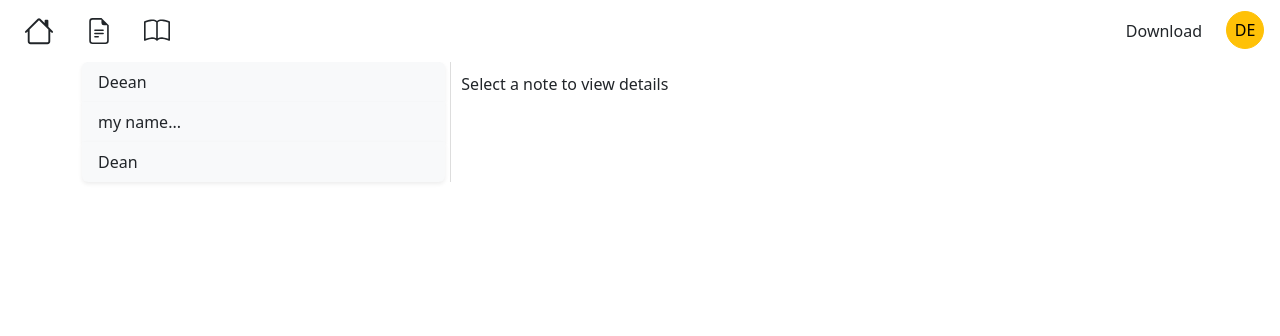
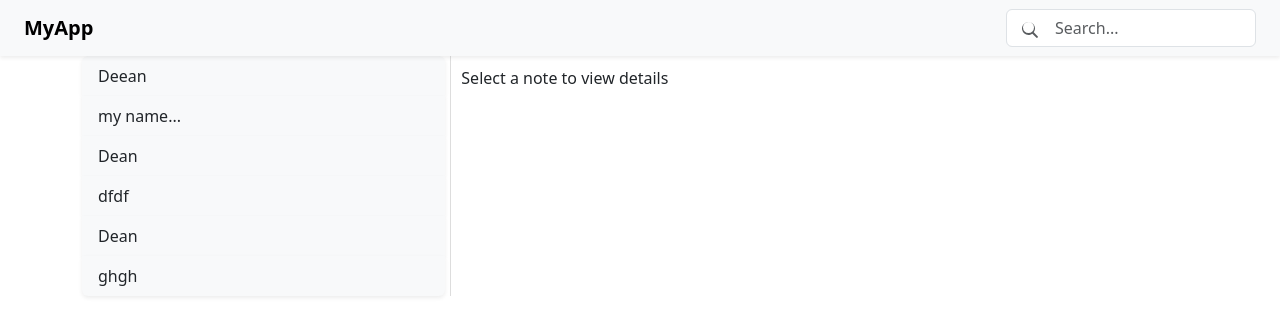
Before and after one commit to Dean14692-prog/Phase2-React-NotePad-Project, a React (Create React App) app: page /notes in a window 1280 px wide. Shown: the top 336 px of the page. Built offline with nearby package versions, Linux system fonts and the light colour scheme; data requests are answered from the project's data file.

Commit message:
search bar

```diff
--- a/db.json
+++ b/db.json
@@ -11,6 +11,18 @@
     {
       "id": "b1c2",
       "text": "Dean"
+    },
+    {
+      "id": "64ed",
+      "text": "dfdf"
+    },
+    {
+      "id": "a653",
+      "text": "Dean"
+    },
+    {
+      "id": "3fa7",
+      "text": "ghgh"
     }
   ],
   "reports": [
--- a/src/components/NotesNavBar.jsx
+++ b/src/components/NotesNavBar.jsx
@@ -0,0 +1,43 @@
+import React from "react";
+
+export default function NavBarNotes({ searchTerm, onSearchChange }) {
+  return (
+    <nav className="navbar navbar-expand-lg navbar-light bg-light px-4 py-2 sticky-top shadow-sm">
+      <a className="navbar-brand fw-bold" href="/">
+        MyApp
+      </a>
+
+      <div className="collapse navbar-collapse justify-content-end">
+        <form className="d-flex" role="search">
+          <div className="position-relative">
+            <span className="position-absolute top-50 start-0 translate-middle-y ps-3 text-muted">
+              <svg
+                xmlns="http://www.w3.org/2000/svg"
+                width="16"
+                height="16"
+                fill="currentColor"
+                className="bi bi-search"
+                viewBox="0 0 16 16"
+              >
+                <path
+                  d="M11.742 10.344a6.5 6.5 0 1 0-1.397 1.398h-.001l3.85
+                3.85a1 1 0 0 0 1.415-1.414l-3.85-3.85zm-5.242.656a5.5
+                5.5 0 1 1 0-11 5.5 5.5 0 0 1 0 11z"
+                />
+              </svg>
+            </span>
+            <input
+              className="form-control ps-5"
+              type="search"
+              placeholder="Search..."
+              aria-label="Search"
+              value={searchTerm}
+              onChange={onSearchChange}
+              style={{ width: "250px" }}
+            />
+          </div>
+        </form>
+      </div>
+    </nav>
+  );
+}
--- a/src/pages/NotesList.jsx
+++ b/src/pages/NotesList.jsx
@@ -1,9 +1,10 @@
 import React, { useEffect, useState } from "react";
-import NavBar from "../components/NavBar";
+import NavBarNotes from "../components/NotesNavBar";
 
 export default function NoteList() {
   const [notes, setNotes] = useState([]);
   const [selectedNote, setSelectedNote] = useState(null);
+  const [searchTerm, setSearchTerm] = useState("");
 
   useEffect(() => {
     fetch("http://localhost:3001/notes")
@@ -12,11 +13,15 @@ export default function NoteList() {
       .catch((err) => console.log("Error fetching notes:", err));
   }, []);
 
-  function handleNoteClick(note) {
+  const handleSearchChange = (event) => {
+    setSearchTerm(event.target.value);
+  };
+
+  const handleNoteClick = (note) => {
     setSelectedNote(note);
-  }
+  };
 
-  function handleDeleteNote(id) {
+  const handleDeleteNote = (id) => {
     fetch(`http://localhost:3001/notes/${id}`, {
       method: "DELETE",
     })
@@ -25,61 +30,30 @@ export default function NoteList() {
         setSelectedNote(null);
       })
       .catch((err) => console.log("Error deleting note:", err));
-  }
+  };
 
-  function getFirstThreeWords(text) {
+  const getFirstThreeWords = (text) => {
     if (!text) return "";
     const words = text.split(" ");
-    const firstThreeWordsArray = words.slice(0, 3);
-    const firstThreeWords = firstThreeWordsArray.join(" ");
-    if (words.length > 3) {
-      return firstThreeWords + "...";
-    }
-    return firstThreeWords;
-  }
+    const firstThree = words.slice(0, 3).join(" ");
+    return words.length > 3 ? firstThree + "..." : firstThree;
+  };
 
-  let noteDetails;
-  if (selectedNote === null) {
-    noteDetails = <p>Select a note to view details</p>;
-  } else {
-    noteDetails = (
-      <div className="card bg-light position-relative">
-
-        <button
-          className="border-0 bg-transparent position-absolute"
-          style={{
-            top: "0px",
-            left: "688px",
-            width: "36px",
-            height: "36px",
-            fontSize: "20px",
-
-            padding: 0,
-
-          }}
-          onClick={() => handleDeleteNote(selectedNote.id)}
-        >
-          &times;
-        </button>
-
-        <div className="card-body">
-          <h5 className="card-title">Note Content</h5>
-          <p className="card-text">{selectedNote.text}</p>
-        </div>
-      </div>
-    );
-  }
+  const filteredNotes = notes.filter((note) =>
+    note.text.toLowerCase().includes(searchTerm.toLowerCase())
+  );
 
   return (
     <div>
-      <NavBar />
-
+      <NavBarNotes
+        searchTerm={searchTerm}
+        onSearchChange={handleSearchChange}
+      />
 
       <div className="container fluid d-flex">
-        {/* Notes list */}
         <div style={{ flex: 1, marginRight: "5px" }}>
           <ul className="list-group">
-            {notes.map((note) => (
+            {filteredNotes.map((note) => (
               <li
                 key={note.id}
                 className="list-group-item list-group-item-action border-0 shadow-sm bg-light"
@@ -92,9 +66,31 @@ export default function NoteList() {
           </ul>
         </div>
 
-        {/* Note detail display */}
         <div style={{ flex: 2, padding: "10px", borderLeft: "1px solid #ddd" }}>
-          {noteDetails}
+          {selectedNote ? (
+            <div className="card bg-light position-relative">
+              <button
+                className="border-0 bg-transparent position-absolute"
+                style={{
+                  top: "0px",
+                  left: "688px",
+                  width: "36px",
+                  height: "36px",
+                  fontSize: "20px",
+                  padding: 0,
+                }}
+                onClick={() => handleDeleteNote(selectedNote.id)}
+              >
+                &times;
+              </button>
+              <div className="card-body">
+                <h5 className="card-title">Note Content</h5>
+                <p className="card-text">{selectedNote.text}</p>
+              </div>
+            </div>
+          ) : (
+            <p>Select a note to view details</p>
+          )}
         </div>
       </div>
     </div>
```
